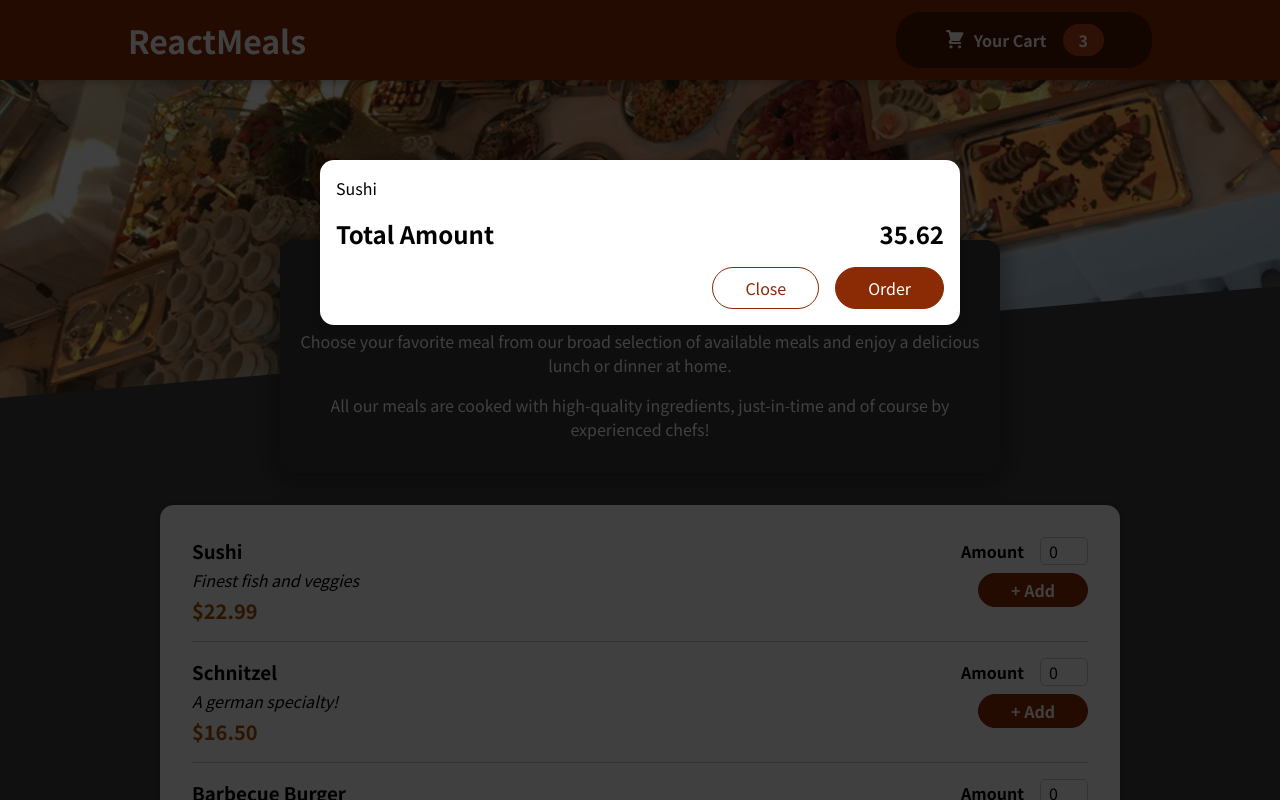
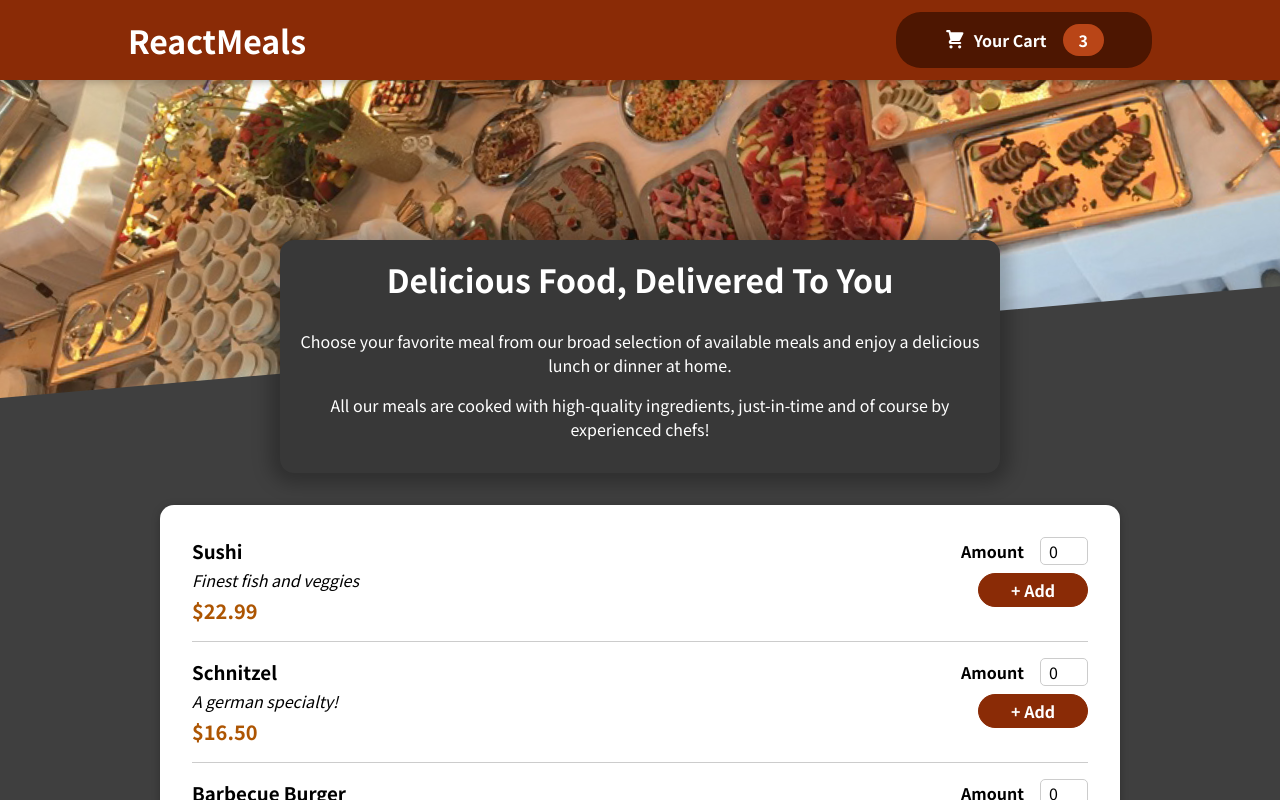
Before and after one commit to pfmnowak/food-order-react, a React (Create React App) app: page / in a window 1280 px wide. Shown: the top 800 px of the page. Built offline with nearby package versions, Linux system fonts and the light colour scheme.

Commit message:
Manage Cart & Modal state

```diff
--- a/src/App.js
+++ b/src/App.js
@@ -1,12 +1,23 @@
+import { useState } from "react";
+import Cart from "./components/Cart/Cart";
 import Header from "./components/Layout/Header";
 import Meals from "./components/Meal/Meals";
-import Cart from "./components/Cart/Cart";
 
 function App() {
+  const [cartIsShown, setCartIsShown] = useState(false);
+
+  const showCartHandler = () => {
+    setCartIsShown(true);
+  };
+
+  const hideCartHandler = () => {
+    setCartIsShown(false);
+  };
+
   return (
     <>
-      <Cart />
-      <Header />
+      {cartIsShown && <Cart onClose={hideCartHandler} />}
+      <Header onShowCart={showCartHandler} />
       <main>
         <Meals />
       </main>
--- a/src/components/Cart/Cart.js
+++ b/src/components/Cart/Cart.js
@@ -21,7 +21,7 @@
   );
 
   return (
-    <Modal>
+    <Modal onClose={props.onClose}>
       <div>
         {cartItems}
         <div className={classes.total}>
@@ -29,7 +29,9 @@
           <span>35.62</span>
         </div>
         <div className={classes.actions}>
-          <button className={classes["button--alt"]}>Close</button>
+          <button className={classes["button--alt"]} onClick={props.onClose}>
+            Close
+          </button>
           <button className={classes.button}>Order</button>
         </div>
       </div>
--- a/src/components/Layout/Header.js
+++ b/src/components/Layout/Header.js
@@ -7,7 +7,7 @@
     <>
       <header className={classes.header}>
         <h1>ReactMeals</h1>
-        <HeaderCartButton />
+        <HeaderCartButton onClick={props.onShowCart} />
       </header>
       <div className={classes["main-image"]}>
         <img src={mealsImage} alt="A table full of delicious food!" />
--- a/src/components/Layout/HeaderCartButton.js
+++ b/src/components/Layout/HeaderCartButton.js
@@ -3,7 +3,7 @@
 
 const HeaderCartButton = (props) => {
   return (
-    <button className={classes.button}>
+    <button className={classes.button} onClick={props.onClick}>
       <span className={classes.icon}>
         <CartIcon />
       </span>
--- a/src/components/UI/Modal.js
+++ b/src/components/UI/Modal.js
@@ -2,7 +2,7 @@
 import classes from "./Modal.module.css";
 
 const Backdrop = (props) => {
-  return <div className={classes.backdrop} />;
+  return <div className={classes.backdrop} onClick={props.onClose} />;
 };
 
 const ModalOverlay = (props) => {
@@ -18,7 +18,7 @@
 const Modal = (props) => {
   return (
     <>
-      {createPortal(<Backdrop />, portalElement)}
+      {createPortal(<Backdrop onClose={props.onClose} />, portalElement)}
       {createPortal(
         <ModalOverlay>{props.children}</ModalOverlay>,
         portalElement
```
